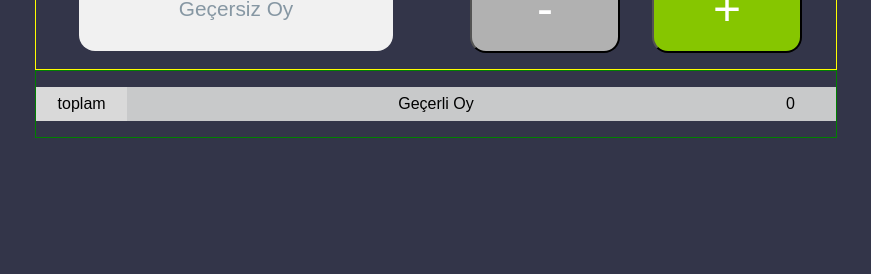
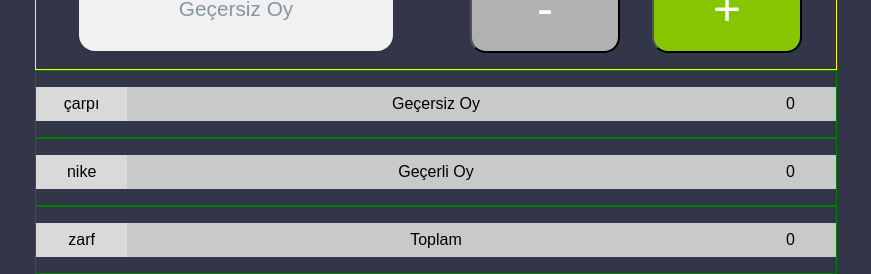
Before and after one commit to yusufgozukara/voteapp, a React (Create React App) app: page / in a window 1280 px wide. Shown: the part 658-932 px from the top of the page, without its empty margins (204-1075 px from the left). Before the commit the page ends 800 px from the top, so only its background shows below. Built offline with nearby package versions, Linux system fonts and the light colour scheme.

Commit message:
result divs added

```diff
--- a/src/components/Results/Results.js
+++ b/src/components/Results/Results.js
@@ -13,11 +13,23 @@ const Results = ({ people }) => {
     setValidVotes(total);
   });
   return (
-    <div className="resultdiv">
-      <p className="resultIcon">toplam</p>
-      <p className="resultTitle">Geçerli Oy</p>
-      <p className="resultNumber">{validVotes}</p>
-    </div>
+    <>
+      <div className="resultdiv">
+        <p className="resultIcon">çarpı</p>
+        <p className="resultTitle">Geçersiz Oy</p>
+        <p className="resultNumber">{validVotes}</p>
+      </div>
+      <div className="resultdiv">
+        <p className="resultIcon">nike</p>
+        <p className="resultTitle">Geçerli Oy</p>
+        <p className="resultNumber">{validVotes}</p>
+      </div>
+      <div className="resultdiv">
+        <p className="resultIcon">zarf</p>
+        <p className="resultTitle">Toplam</p>
+        <p className="resultNumber">{validVotes}</p>
+      </div>
+    </>
   );
 };
 
```
